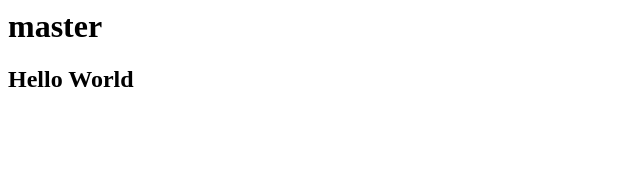
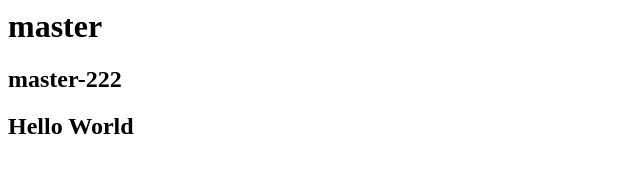
Before and after one commit to Paco011213/github-demo, a plain HTML site: page index.html in a window 1280 px wide. Shown: the whole page, without its empty margins (0-640 px from the left). Drawn offline with Linux system fonts and the light colour scheme.

Commit message:
修改了index

```diff
--- a/index.html
+++ b/index.html
@@ -7,7 +7,7 @@
     </head>
     <body>
         <h1>master</h1>
-
+        <h2>master-222</h2>
         <h2>Hello World</h2>
     </body>
 </html>
```
